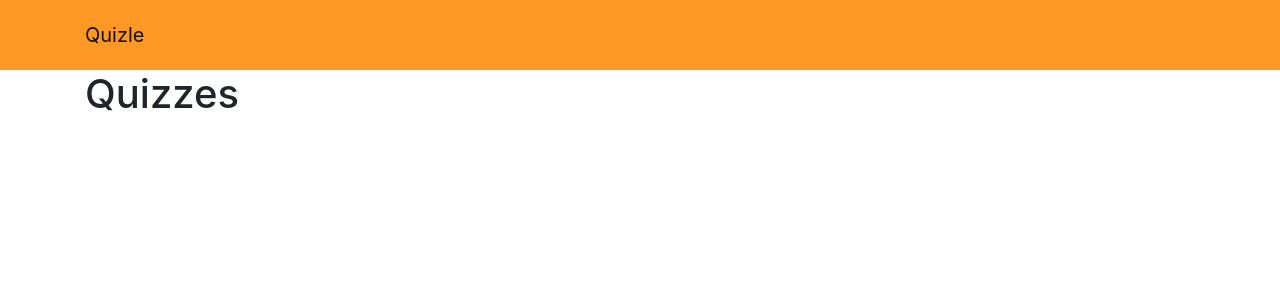
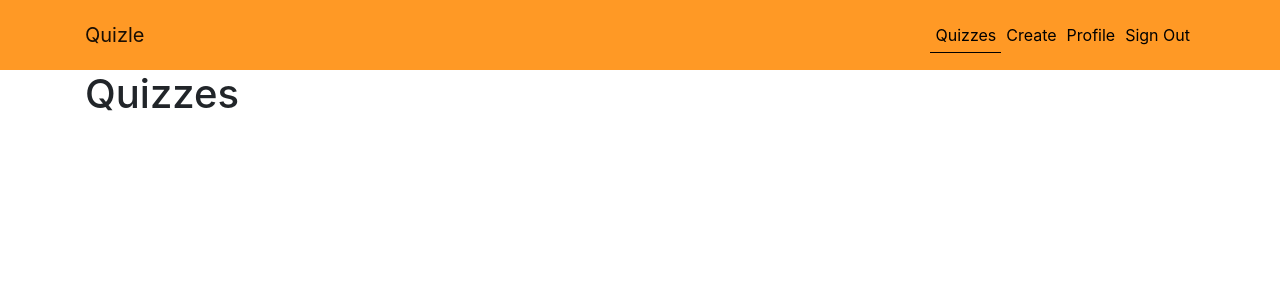
Before and after one commit to adamhatton/quizle, a React (Create React App) app: page / in a window 1280 px wide. Shown: the top 300 px of the page. Built offline with nearby package versions, Linux system fonts and the light colour scheme.

Commit message:
Add navlinks to navbar

```diff
--- a/src/App.js
+++ b/src/App.js
@@ -23,6 +23,9 @@ function App() {
         <Switch>
           <Route exact path='/signup' render={() => <h1>Sign Up</h1>} />
         </Switch>
+        <Switch>
+          <Route exact path='/signout' render={() => <h1>Sign Out</h1>} />
+        </Switch>
       </Container>
     </div>
   );
--- a/src/App.module.css
+++ b/src/App.module.css
@@ -6,3 +6,12 @@
 .Main {
     padding-top: 70px;
 }
+
+a {
+    color: #000;
+}
+
+a:hover {
+    text-decoration: none;
+    color: #000;
+}
--- a/src/components/NavBar.js
+++ b/src/components/NavBar.js
@@ -2,19 +2,68 @@ import React from 'react';
 import Nav from 'react-bootstrap/Nav';
 import Navbar from 'react-bootstrap/Navbar';
 import Container from 'react-bootstrap/Container';
-// import { NavLink } from 'react-router-dom'
+import { NavLink } from 'react-router-dom'
 import styles from '../styles/NavBar.module.css';
 
 
 const NavBar = () => {
+
+  const loggedInIcons = (
+    <>
+      <NavLink
+        to='/create'
+        className={styles.NavLink}
+        activeClassName={styles.Active}>
+          Create
+      </NavLink>
+      <NavLink
+        to='/profile'
+        className={styles.NavLink}
+        activeClassName={styles.Active}>
+          Profile
+      </NavLink>
+      <NavLink
+        to='/signout'
+        className={styles.NavLink}>
+          Sign Out
+      </NavLink>
+    </>
+  )
+
+  const loggedOutIcons = (
+    <>
+      <NavLink
+        to="/signin"
+        className={styles.NavLink}
+        activeClassName={styles.Active}>
+          Sign In
+      </NavLink>
+      <NavLink
+        to="/signup"
+        className={styles.NavLink}
+        activeClassName={styles.Active}>
+          Sign Up
+      </NavLink>
+    </>
+  )
+
   return (
     <Navbar className={styles.NavBar} expand='md' fixed='top'>
       <Container>
-        <Navbar.Brand>Quizle</Navbar.Brand>
+        <NavLink to='/'>
+          <Navbar.Brand>Quizle</Navbar.Brand>
+        </NavLink>
         <Navbar.Toggle aria-controls='basic-navbar-nav' />
         <Navbar.Collapse id='basic-navbar-nav'>
-          <Nav className='mr-auto'>
-            {/* <NavLink>Quizzes</NavLink> */}
+          <Nav className='ml-auto'>
+            <NavLink
+              to='/'
+              exact
+              className={styles.NavLink}
+              activeClassName={styles.Active}>
+                Quizzes
+            </NavLink>
+            {loggedInIcons}
           </Nav>
         </Navbar.Collapse>
       </Container>
--- a/src/styles/NavBar.module.css
+++ b/src/styles/NavBar.module.css
@@ -2,3 +2,11 @@
     background-color: rgba(255, 136, 0, 0.856);
     padding: 15px 0px;
 }
+
+.Active {
+    border-bottom: 1px solid black;
+}
+
+.NavLink {
+    padding: 5px;
+}
```
